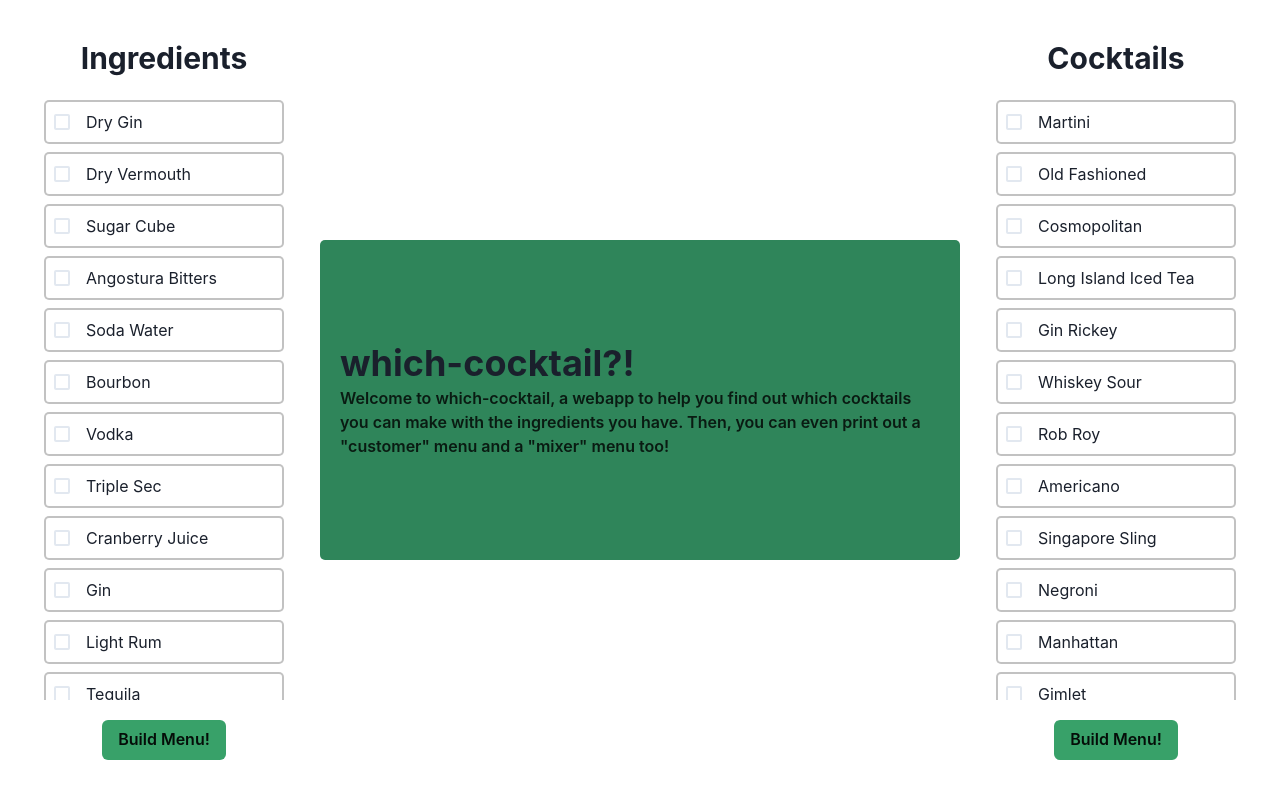
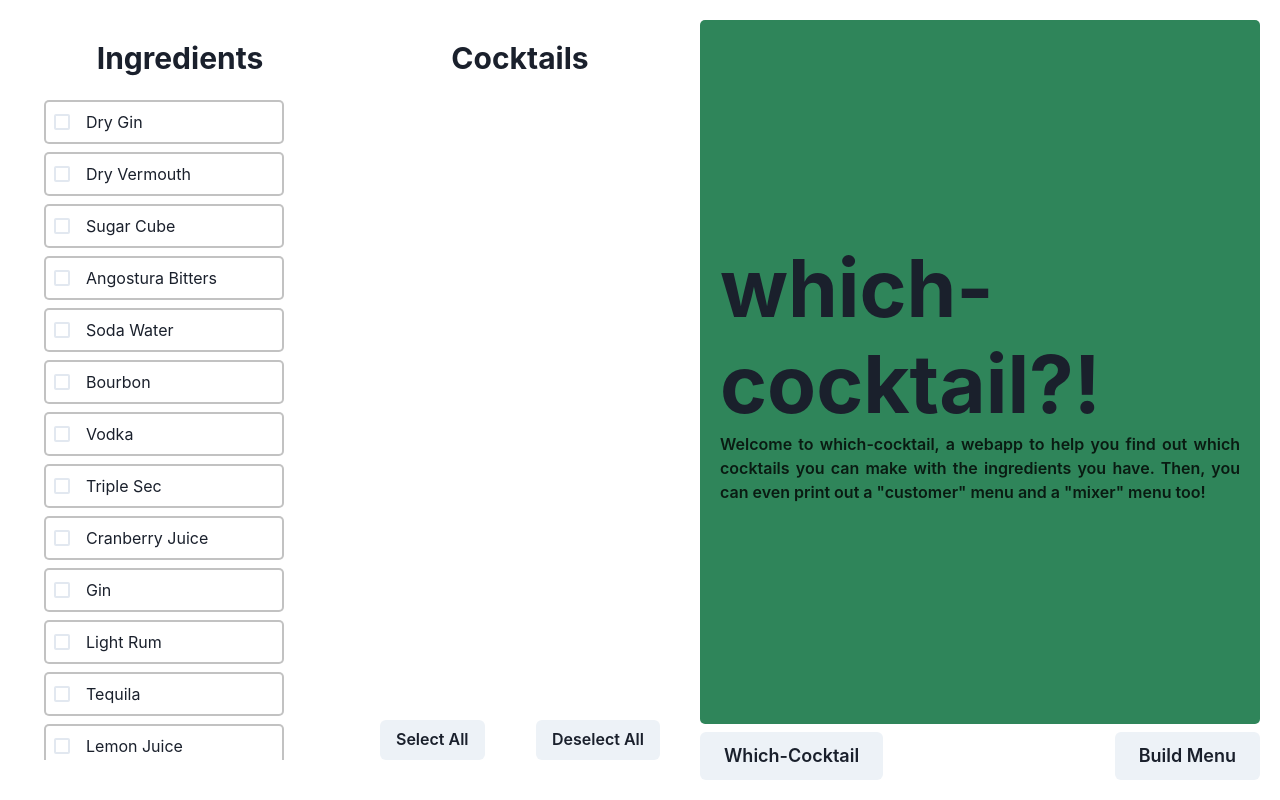
Before and after one commit to danielsamet/which-cocktail, a React (Create React App) app: page / in a window 1280 px wide. Built offline with nearby package versions, Linux system fonts and the light colour scheme.

Commit message:
feat: dump current progress :|

```diff
--- a/src/App.tsx
+++ b/src/App.tsx
@@ -1,55 +1,27 @@
-import { Box, ChakraProvider, Heading, Text, theme } from "@chakra-ui/react";
-import { BoxOptionsSelector } from "./Components/BoxOptionsSelector";
-import { cocktails } from "./cocktails";
+import { Box, ChakraProvider, HStack, theme } from "@chakra-ui/react";
+import { TitleBlock } from "./TitleBlock";
+import { ListIngredients } from "./ListIngredients";
+import { ListCocktails } from "./ListCocktails";
+import { useState } from "react";
 
 export const App = () => {
-  const cocktailNames = cocktails.map((cocktail) => cocktail.name);
-  const ingredients = cocktails
-    .map((ingredient) => ingredient.ingredients)
-    .flat()
-    .filter((value, index, self) => self.indexOf(value) === index);
+  const [selectedIngredients, setSelectedIngredients] = useState<string[]>([]);
 
   return (
     <ChakraProvider theme={theme}>
-      <Box
-        height={"100vh"}
-        p={5}
-        display={"flex"}
-        justifyContent={"space-between"}
-      >
-        <BoxOptionsSelector
-          title={"Ingredients"}
-          items={ingredients}
-          height={"100%"}
-        />
+      <HStack height={"100vh"} p={5} gap={5}>
+        <Box h={"100%"} display={"flex"} gap={5}>
+          <ListIngredients
+            height={"100%"}
+            selectedIngredients={selectedIngredients}
+            setSelectedIngredients={setSelectedIngredients}
+          />
 
-        <Box height={"100%"} display={"flex"} alignItems={"center"}>
-          <Box
-            height={"20em"}
-            width={"40em"}
-            display={"flex"}
-            flexDirection={"column"}
-            justifyContent={"center"}
-            bg={"green.600"}
-            p={5}
-            borderRadius={5}
-          >
-            <Heading>which-cocktail?!</Heading>
-
-            <Text color={"blackAlpha.800"} fontWeight={"semibold"}>
-              Welcome to which-cocktail, a webapp to help you find out which
-              cocktails you can make with the ingredients you have. Then, you
-              can even print out a "customer" menu and a "mixer" menu too!
-            </Text>
-          </Box>
+          <ListCocktails height={"100%"} ingredients={selectedIngredients} />
         </Box>
 
-        <BoxOptionsSelector
-          title={"Cocktails"}
-          items={cocktailNames}
-          height={"100%"}
-        />
-      </Box>
+        <TitleBlock />
+      </HStack>
     </ChakraProvider>
   );
 };
--- a/src/Components/BoxOption.tsx
+++ b/src/Components/BoxOption.tsx
@@ -1,15 +1,23 @@
-import React, { useState } from "react";
+import React, { useEffect, useState } from "react";
 import { Box, Checkbox, Text } from "@chakra-ui/react";
 import { toTitleCase } from "../utils/general";
 
 export const BoxOption = ({
   name,
   selected = false,
+  setSelectedIngredient,
 }: {
   name: string;
   selected?: boolean;
+  setSelectedIngredient: (ingredient: string) => void;
 }) => {
   const [isChecked, setIsChecked] = useState<boolean>(selected);
+
+  useEffect(() => {
+    setSelectedIngredient(name);
+    // eslint-disable-next-line
+  }, [isChecked]);
+
   return (
     <Box
       m={1}
--- a/src/Components/BoxOptionsSelector.tsx
+++ b/src/Components/BoxOptionsSelector.tsx
@@ -21,7 +21,7 @@ export const BoxOptionsSelector = ({
       display={"flex"}
       flexDirection={"column"}
     >
-      <Heading size={"lg"} textAlign={"center"}>
+      <Heading size={"lg"} textAlign={"center"} mb={5}>
         {title}
       </Heading>
 
@@ -33,9 +33,9 @@ export const BoxOptionsSelector = ({
         flexDirection={"column"}
         mt={5}
       >
-        {items.map((item) => (
-          <BoxOption name={item} />
-        ))}
+        {/*{items.map((item) => (*/}
+        {/*  <BoxOption name={item} />*/}
+        {/*))}*/}
       </Box>
 
       <Box display={"flex"} justifyContent={"center"} pt={5}>
--- /dev/null
+++ b/src/ListCocktails.tsx
@@ -0,0 +1,58 @@
+import { Box, BoxProps, Button, Heading } from "@chakra-ui/react";
+import { BoxOption } from "./Components/BoxOption";
+import React from "react";
+import { cocktails } from "./cocktails";
+
+export const ListCocktails = ({
+  height = "40em",
+  ingredients,
+}: {
+  height?: BoxProps["height"];
+  ingredients?: string[];
+}) => {
+  const cocktailNames = cocktails.map((cocktail) => cocktail.name);
+
+  return (
+    <Box
+      p={5}
+      bg={"whiteAlpha.200"}
+      w={"20em"}
+      height={height}
+      borderRadius={5}
+      display={"flex"}
+      flexDirection={"column"}
+    >
+      <Heading size={"lg"} textAlign={"center"} mb={5}>
+        Cocktails
+      </Heading>
+
+      {ingredients && ingredients.length > 0 ? (
+        <Box
+          overflowY={"auto"}
+          overflowX="hidden"
+          display={"flex"}
+          flexGrow={1}
+          flexDirection={"column"}
+          mt={5}
+        >
+          {/*{cocktailNames.map((item) => (*/}
+          {/*  <BoxOption name={item} key={item} />*/}
+          {/*))}*/}
+        </Box>
+      ) : (
+        <Box bg={"blue.800"} p={5} fontSize={"lg"} textAlign={"center"}>
+          Select ingredients to see cocktails appear here!
+        </Box>
+      )}
+
+      <Box display={"flex"} justifyContent={"space-between"} mt={"auto"} pt={5}>
+        <Button disabled={ingredients && ingredients.length === 0}>
+          Select All
+        </Button>
+        <Button disabled={ingredients && ingredients.length === 0}>
+          Deselect All
+        </Button>
+      </Box>
+    </Box>
+  );
+};
--- /dev/null
+++ b/src/ListIngredients.tsx
@@ -0,0 +1,82 @@
+import { Box, BoxProps, Heading } from "@chakra-ui/react";
+import React, { Dispatch, SetStateAction } from "react";
+import { cocktails } from "./cocktails";
+import { BoxOption } from "./Components/BoxOption";
+
+export const ListIngredients = ({
+  height = "40em",
+  selectedIngredients,
+  setSelectedIngredients,
+}: {
+  height?: BoxProps["height"];
+  selectedIngredients: string[];
+  setSelectedIngredients: Dispatch<SetStateAction<string[]>>;
+}) => {
+  const ingredients = cocktails
+    .map((ingredient) => ingredient.ingredients)
+    .flat()
+    .filter((value, index, self) => self.indexOf(value) === index);
+
+  const setSelectedIngredient = (ingredient: string) => {
+    if (selectedIngredients.includes(ingredient))
+      setSelectedIngredients(
+        selectedIngredients.filter((value) => value !== ingredient)
+      );
+    else setSelectedIngredients([ingredient, ...selectedIngredients]);
+  };
+
+  return (
+    <Box
+      p={5}
+      bg={"whiteAlpha.200"}
+      w={"20em"}
+      height={height}
+      borderRadius={5}
+      display={"flex"}
+      flexDirection={"column"}
+    >
+      <Heading size={"lg"} textAlign={"center"}>
+        Ingredients
+      </Heading>
+
+      <Box
+        overflowY={"auto"}
+        overflowX="hidden"
+        display={"flex"}
+        flexGrow={1}
+        flexDirection={"column"}
+        mt={5}
+      >
+        {ingredients.map((ingredient) => (
+          <BoxOption
+            name={ingredient}
+            selected={selectedIngredients.includes(ingredient)}
+            setSelectedIngredient={setSelectedIngredient}
+          />
+          // <Box
+          //   key={ingredient}
+          //   m={1}
+          //   p={2}
+          //   w={"15em"}
+          //   border={"2px"}
+          //   borderRadius={5}
+          //   bg={"whiteAlpha.200"}
+          //   borderColor={"blackAlpha.400"}
+          //   cursor={"pointer"}
+          //   onClick={() => setSelectedIngredient(ingredient)}
+          // >
+          //   <Checkbox
+          //     colorScheme={"green"}
+          //     isChecked={selectedIngredients.includes(ingredient)}
+          //     onChange={() => {
+          //       setSelectedIngredient(ingredient);
+          //     }}
+          //   >
+          //     <Text px={2}>{toTitleCase(ingredient)}</Text>
+          //   </Checkbox>
+          // </Box>
+        ))}
+      </Box>
+    </Box>
+  );
+};
--- /dev/null
+++ b/src/TitleBlock.tsx
@@ -0,0 +1,40 @@
+import { Box, Button, Heading, HStack, Text, VStack } from "@chakra-ui/react";
+
+export const TitleBlock = () => {
+  return (
+    <VStack h={"100%"} width={"100%"} gap={2}>
+      <Box
+        display={"flex"}
+        flexDirection={"column"}
+        justifyContent={"center"}
+        height={"100%"}
+        width={"100%"}
+        bg={"green.600"}
+        p={5}
+        borderRadius={5}
+      >
+        <Heading fontSize={"5em"} width={"fit-content"}>
+          which-cocktail?!
+        </Heading>
+
+        <Text
+          color={"blackAlpha.800"}
+          fontWeight={"semibold"}
+          maxW={"34em"}
+          textAlign={"justify"}
+        >
+          Welcome to which-cocktail, a webapp to help you find out which
+          cocktails you can make with the ingredients you have. Then, you can
+          even print out a "customer" menu and a "mixer" menu too!
+        </Text>
+      </Box>
+
+      <HStack w={"100%"} justifyContent={"space-between"}>
+        <Button size={"lg"} disabled>
+          Which-Cocktail
+        </Button>
+        <Button size={"lg"}>Build Menu</Button>
+      </HStack>
+    </VStack>
+  );
+};
```
